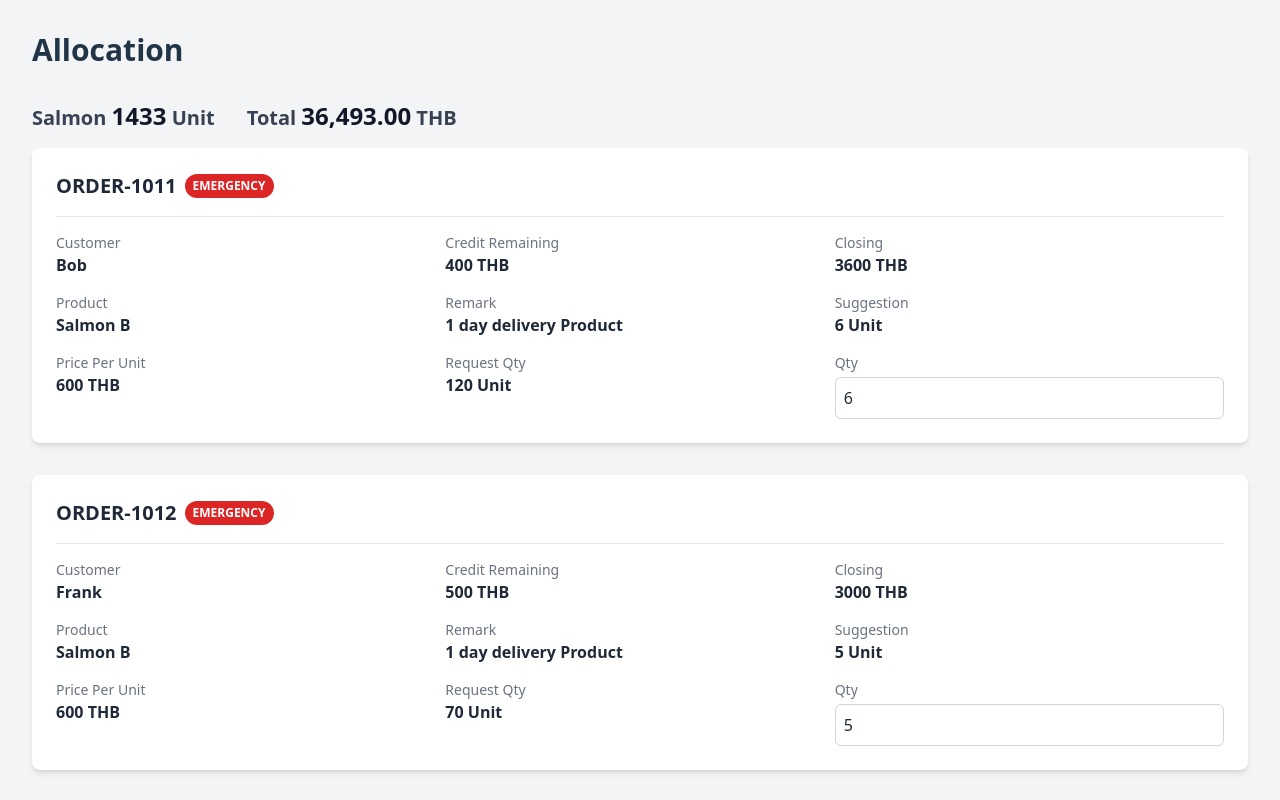
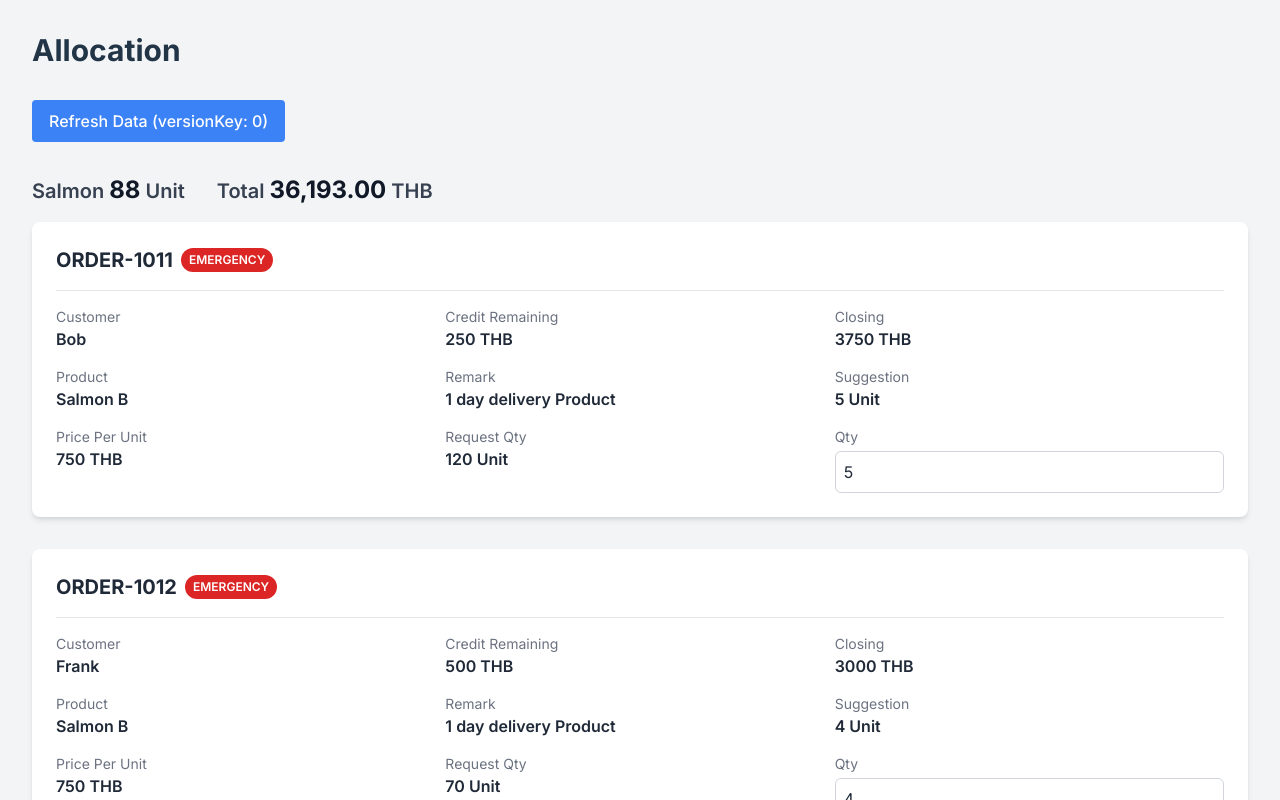
Before and after one commit to puresarisa/salmon-allocation, a React (Vite) app: page / in a window 1280 px wide. Built offline with nearby package versions, Linux system fonts and the light colour scheme.

Commit message:
fix input qty + add version key

```diff
--- a/src/App.tsx
+++ b/src/App.tsx
@@ -17,7 +17,8 @@ function App() {
   const [displayedOrders, setDisplayedOrders] = useState<typeof mockOrders>([]);
   const [page, setPage] = useState(1);
   const pageSize = 10;
-  const [initialStock, setInitialStock] = useState(1500);
+  const [initialStock, setInitialStock] = useState(150);
+  const [versionKey, setVersionKey] = useState(0); // <-- Add versionKey state
 
   const { ref, inView } = useInView();
 
@@ -49,15 +50,16 @@ function App() {
 
     // First Pass: Fair Allocation - give at least one item to each customer if possible
     const customersWithOrders = [...new Set(tempOrders.map((order: Order) => order.customer_id))];
-    const firstAllocationPrice = products.find(p => p.id === 'P1')?.price || 0;
 
     for (const customerId of customersWithOrders) {
-      if (currentStock > 0 && customerCredits[customerId] >= firstAllocationPrice) {
       const firstOrder = tempOrders.find((order: Order) => order.customer_id === customerId);
       if (firstOrder) {
+        const product = products.find(p => p.id === firstOrder.product_id);
+        const price = product?.price || 0;
+        if (currentStock > 0 && customerCredits[customerId] >= price) {
           firstOrder.allocated_qty = 1;
           currentStock -= 1;
-          customerCredits[customerId] -= firstAllocationPrice;
+          customerCredits[customerId] -= price;
         }
       }
     }
@@ -70,11 +72,9 @@ function App() {
     const customer = customers.find((c) => c.id === order.customer_id);
 
     if (product && customer) {
-          const maxByRequest = order.quantity - allocated_qty; // remaining request
+      const maxByRequest = order.quantity - allocated_qty;
       const maxByStock = currentStock;
-          const maxByCredit = Math.floor(
-            (customerCredits[customer.id]) / product.price
-          );
+      const maxByCredit = Math.floor(customerCredits[customer.id] / product.price);
 
       const allocationAmount = Math.min(maxByRequest, maxByStock, maxByCredit);
 
@@ -82,11 +82,22 @@ function App() {
         allocated_qty += allocationAmount;
         currentStock -= allocationAmount;
         customerCredits[customer.id] -= allocationAmount * product.price;
+
+        // Prevent credit from going below zero
+        if (customerCredits[customer.id] < 0) {
+          // Rollback allocation that exceeded credit
+          const overAllocated = Math.ceil(Math.abs(customerCredits[customer.id]) / product.price);
+          allocated_qty -= overAllocated;
+          currentStock += overAllocated;
+          customerCredits[customer.id] = 0;
         }
       }
     }
-      return { ...order, allocated_qty };
+  }
+
+  return { ...order, allocated_qty, suggested_qty: allocated_qty };
 });
+
 
     // Sort for display: prioritize orders with allocated_qty > 0
     const sortedForDisplay = [...allocatedOrders].sort((a, b) => {
@@ -106,7 +117,7 @@ function App() {
     setOrders(sortedForDisplay);
     setDisplayedOrders(sortedForDisplay.slice(0, pageSize));
     setPage(1);
-  }, [initialStock, sortedOrders]);
+  }, [initialStock, sortedOrders, versionKey]); // <-- Add versionKey as dependency
 
   // --- Infinite Scroll ---
   useEffect(() => {
@@ -170,6 +181,13 @@ function App() {
   return (
     <div className="flex flex-col gap-4 p-8 bg-gray-100 min-h-screen font-sans">
       <div className="text-3xl font-bold mb-4">Allocation</div>
+      {/* --- Version Key Button --- */}
+      <button
+        className="mb-4 px-4 py-2 bg-blue-500 text-white rounded hover:bg-blue-600 w-fit"
+        onClick={() => setVersionKey((prev) => prev + 1)}
+      >
+        Refresh Data (versionKey: {versionKey})
+      </button>
       <Header totalStock={totalStock} totalPrice={totalPrice} />
       <div className="flex flex-col gap-4">
         {displayedOrders.map((order) => {
--- a/src/components/OrderCard.tsx
+++ b/src/components/OrderCard.tsx
@@ -1,3 +1,4 @@
+import React from 'react';
 import type { FC } from 'react';
 import { OrderType } from '../mockData';
 
@@ -12,8 +13,9 @@ interface OrderCardProps {
 }
 
 const OrderCard: FC<OrderCardProps> = ({ order, onManualAllocate, customerName, productName, customerCredit, productPrice, customerClosing }) => {
-  const handleManualAllocate = (e: React.ChangeEvent<HTMLInputElement>) => {
+  const handleInputChange = (e: React.ChangeEvent<HTMLInputElement>) => {
     const value = e.target.value;
+    // Parse the input value to a number. If it's an empty string, treat it as 0.
     const qty = value === '' ? 0 : parseInt(value, 10);
     if (!isNaN(qty)) {
       onManualAllocate(order.id, qty);
@@ -31,10 +33,14 @@ const OrderCard: FC<OrderCardProps> = ({ order, onManualAllocate, customerName,
     }
     return (
       <span className={`ml-2 px-2 py-1 ${color} text-white text-xs font-semibold rounded-full uppercase`}>
-        {order.order_type.replace('_', ' ')}
+        {order.order_type.toUpperCase().replace('_', ' ')}
       </span>
     );
   };
+
+  const formattedCustomerCredit = new Intl.NumberFormat('en-US').format(customerCredit);
+  const formattedCustomerClosing = new Intl.NumberFormat('en-US').format(customerClosing);
+  const formattedProductPrice = new Intl.NumberFormat('en-US', { minimumFractionDigits: 2 }).format(productPrice);
 
   return (
     <div className="bg-white rounded-lg shadow-md p-6 mb-4 font-inter text-gray-800">
@@ -69,7 +75,8 @@ const OrderCard: FC<OrderCardProps> = ({ order, onManualAllocate, customerName,
         </div>
         <div className="col-span-1">
           <p className="text-sm text-gray-500">Suggestion</p>
-          <p className="text-base font-semibold">{order.allocated_qty} Unit</p>
+          {/* Suggestion แสดงค่าจาก auto allocation เท่านั้น */}
+          <p className="text-base font-semibold">{order.suggested_qty} Unit</p>
         </div>
 
         <div className="col-span-1">
@@ -81,13 +88,16 @@ const OrderCard: FC<OrderCardProps> = ({ order, onManualAllocate, customerName,
           <p className="text-base font-semibold">{order.quantity} Unit</p>
         </div>
         <div className="col-span-1 flex flex-col">
-          <label htmlFor={`qty-${order.id}`} className="text-sm text-gray-500">Qty</label>
+          <label htmlFor={`qty-${order.id}`} className="text-sm text-gray-500">
+            Qty
+          </label>
           <input
             id={`qty-${order.id}`}
             type="number"
-            value={order.allocated_qty === 0 ? '' : order.allocated_qty}
-            onChange={handleManualAllocate}
+            value={order.allocated_qty}
+            onChange={handleInputChange}
             max={order.quantity}
+            min="0"
             className="w-full mt-1 p-2 border border-gray-300 rounded-md focus:outline-none focus:ring-2 focus:ring-blue-500"
           />
         </div>
--- a/src/index.css
+++ b/src/index.css
@@ -25,7 +25,9 @@ body {
   -webkit-font-smoothing: antialiased;
   -moz-osx-font-smoothing: grayscale;
 }
-
+.font-sans {
+  font-family: Inter, sans-serif;
+}
 a {
   font-weight: 500;
   color: #646cff;
--- a/src/mockData.ts
+++ b/src/mockData.ts
@@ -32,7 +32,7 @@ export interface Order {
 
 export const products: Product[] = [
   { id: "P1", name: "Salmon A", price: 515.75 },
-  { id: "P2", name: "Salmon B", price: 600.00 },
+  { id: "P2", name: "Salmon B", price: 750.00 },
 ];
 
 export const customers: Customer[] = [
```
Lines whose indentation alone changed are shown as unchanged.
